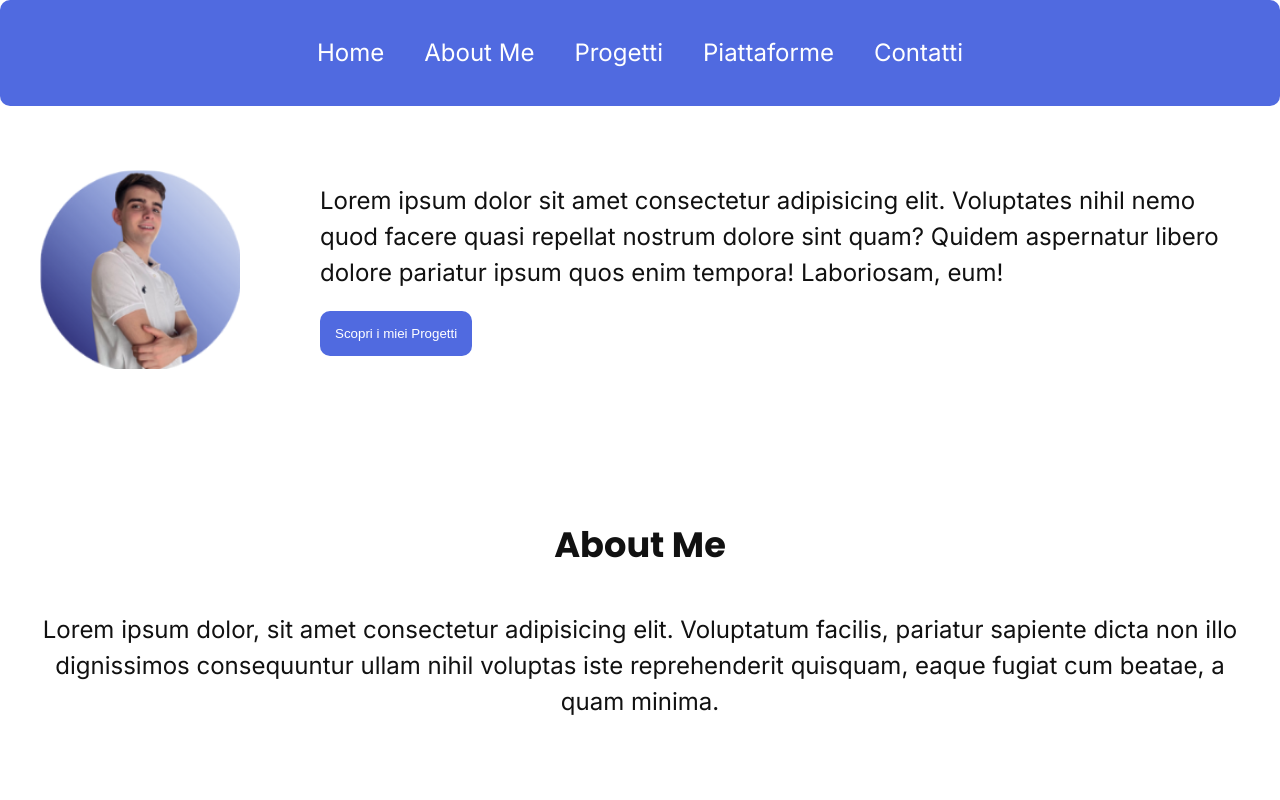
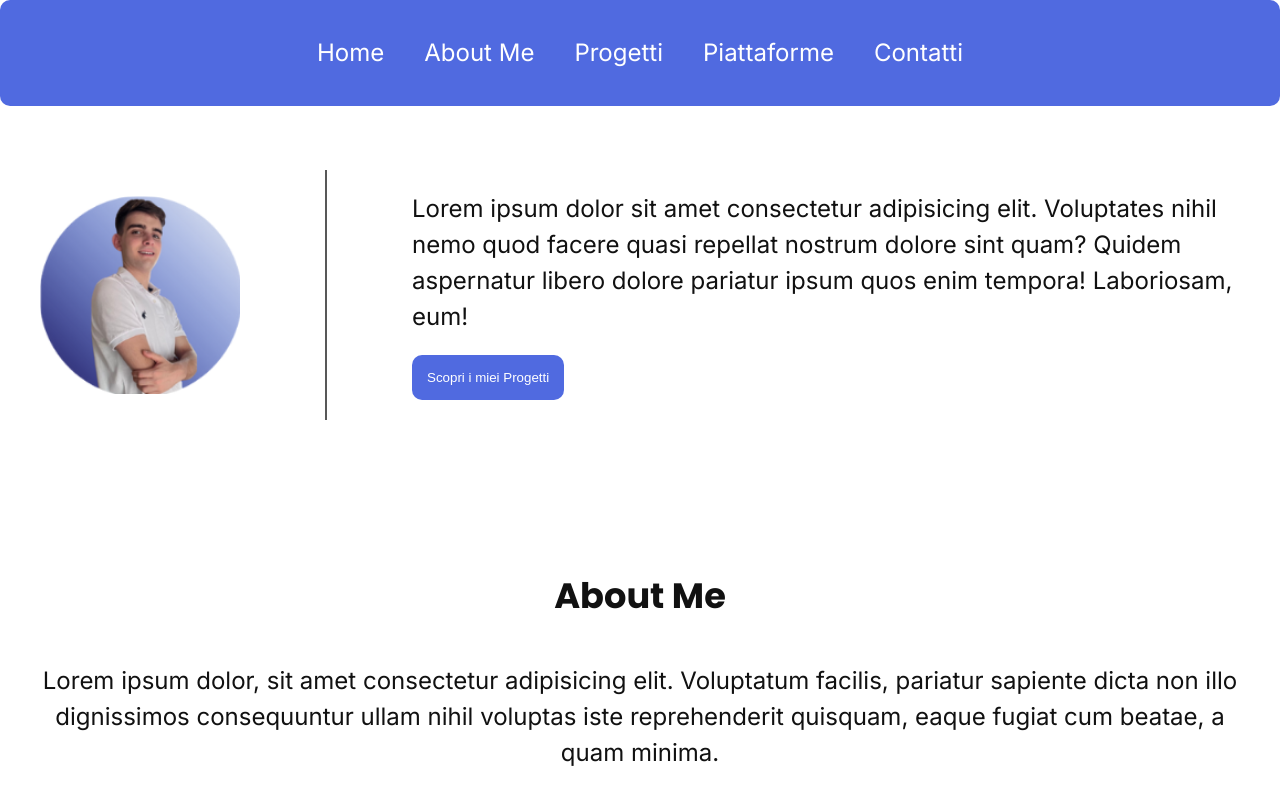
Before and after one commit to GiuseppeLiGioi/personal-portfolio, a React (Vite) app: page / in a window 1280 px wide. Shown: the top 800 px of the page. Built offline with nearby package versions, Linux system fonts and the light colour scheme.

Commit message:
added. divider line in hero component

```diff
--- a/src/Components/Hero.jsx
+++ b/src/Components/Hero.jsx
@@ -4,6 +4,8 @@ export default function Hero(){
             <div className="container-img-hero">
                <img src="/logo-portfolio.png" alt="Foto Personale"/>
             </div>
+
+            <div className="hero-divider"></div>
 
             <div className="container-hero-info">
                 <p>Lorem ipsum dolor sit amet consectetur adipisicing elit.
--- a/src/styles/index.css
+++ b/src/styles/index.css
@@ -173,6 +173,12 @@ li {
   transform: scale(1.10);
 }
 
+.hero-divider{
+  border: 0.1rem solid rgb(88, 88, 88);
+  width: 85%;
+  margin: 30px 0;
+}
+
 
 .container-hero-info{
   display: flex;
--- a/src/styles/media-query-md.css
+++ b/src/styles/media-query-md.css
@@ -73,6 +73,12 @@
   margin-bottom: 0px;
 }
 
+.hero-divider{
+  width: 0.1rem;
+  height: 250px;
+  margin: 0 5px;
+}
+
 
 
 
```
